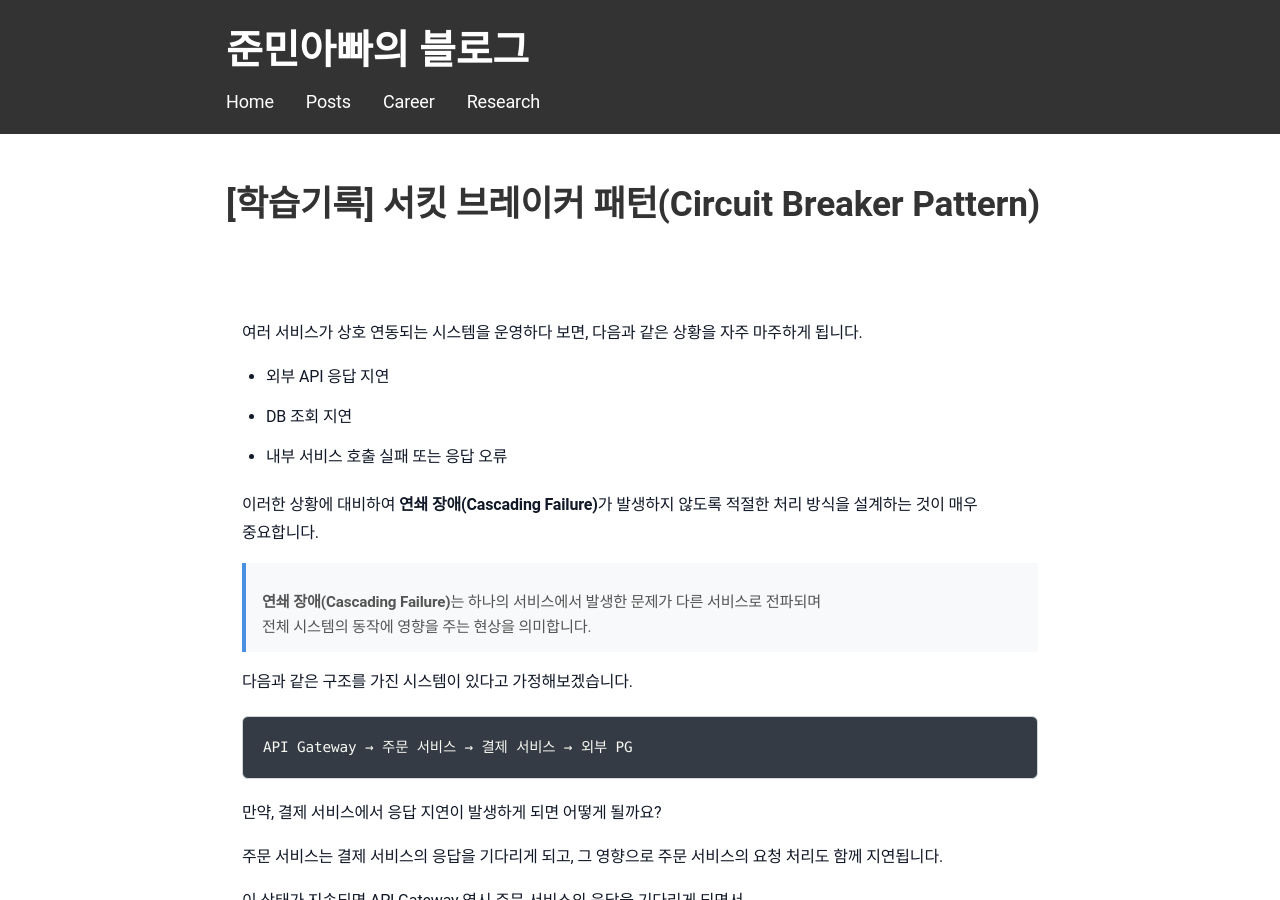
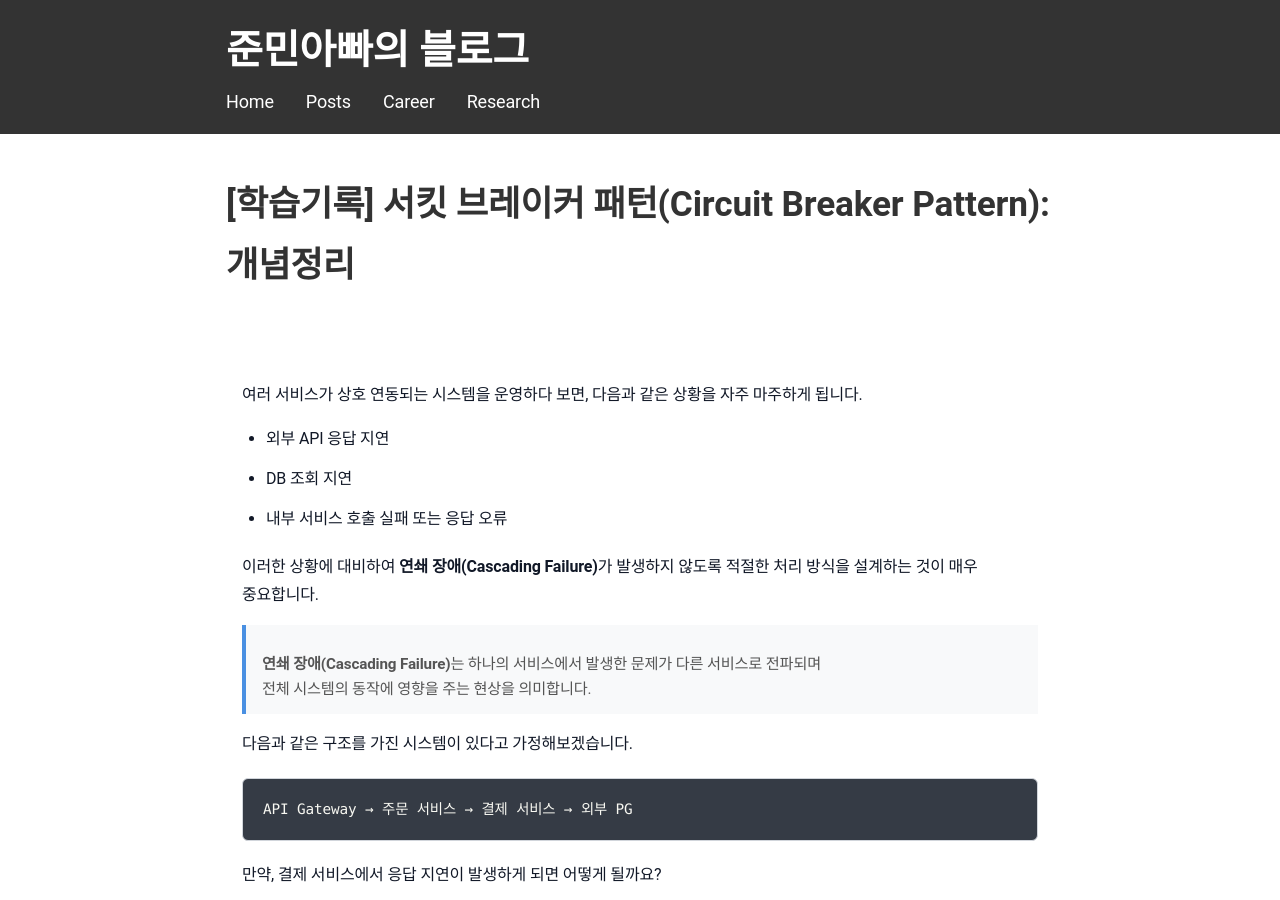
Before and after one commit to sanghoon-lee/sanghoon-lee.github.io, a Jekyll site: the page built from _posts/2026-04-01-circuitbreaker.md, in a window 1280 px wide and 900 px high. Built offline with Jekyll 4.4.1, drawn with Linux system fonts in a browser that asks for light colours; nearby versions of some CDN libraries; comment, search, counter and statistics services are not loaded.

Commit message:
포스팅 제목 수정

```diff
--- a/_posts/2026-04-01-circuitbreaker.md
+++ b/_posts/2026-04-01-circuitbreaker.md
@@ -1,6 +1,6 @@
 ---
 layout: post
-title: "[학습기록] 서킷 브레이커 패턴(Circuit Breaker Pattern)"
+title: "[학습기록] 서킷 브레이커 패턴(Circuit Breaker Pattern): 개념정리"
 date: 2026-04-01
 categories: 학습기록
 ---
```
Also changed, not shown: _posts/2026-02-28-JWT.md (+1 -1 lines).
